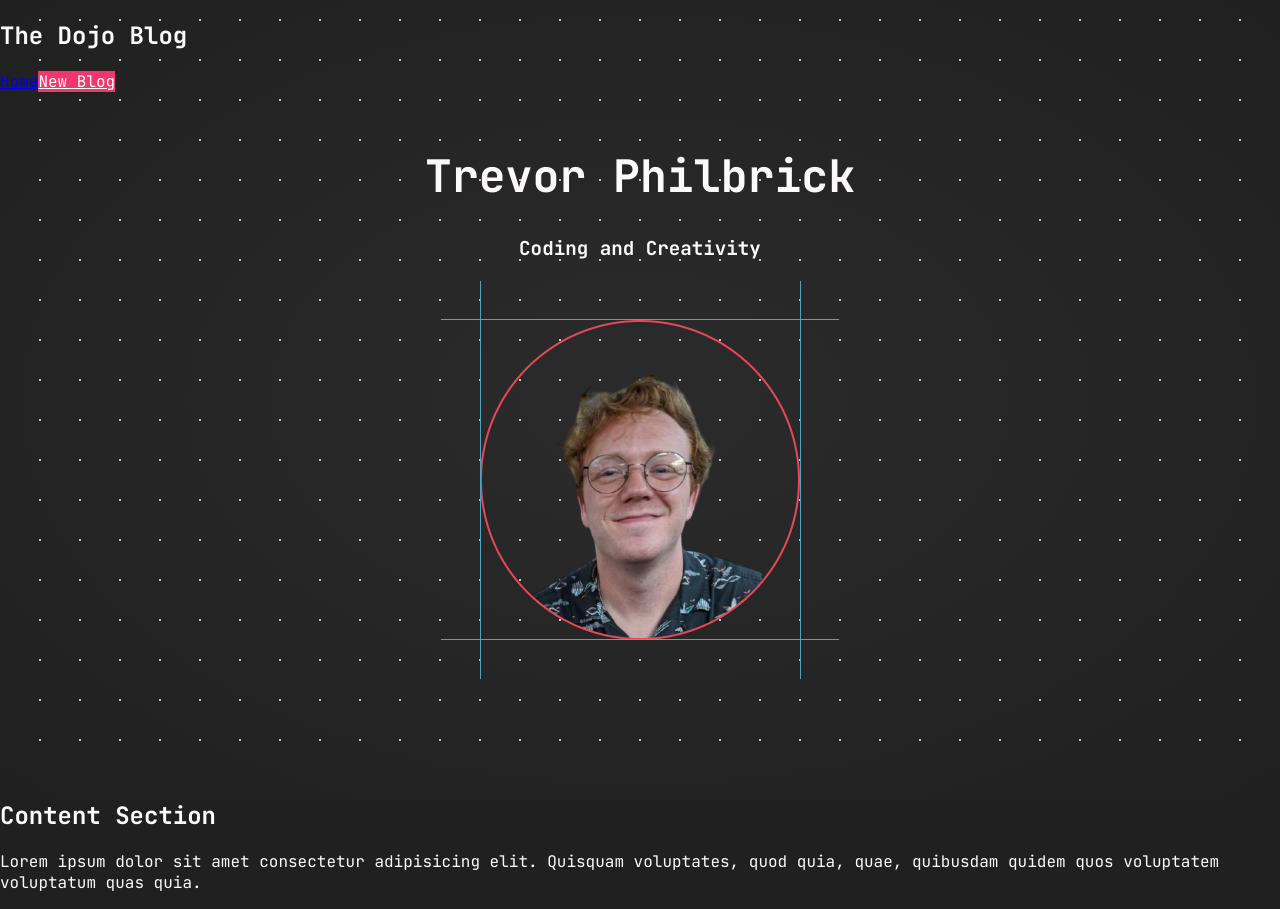
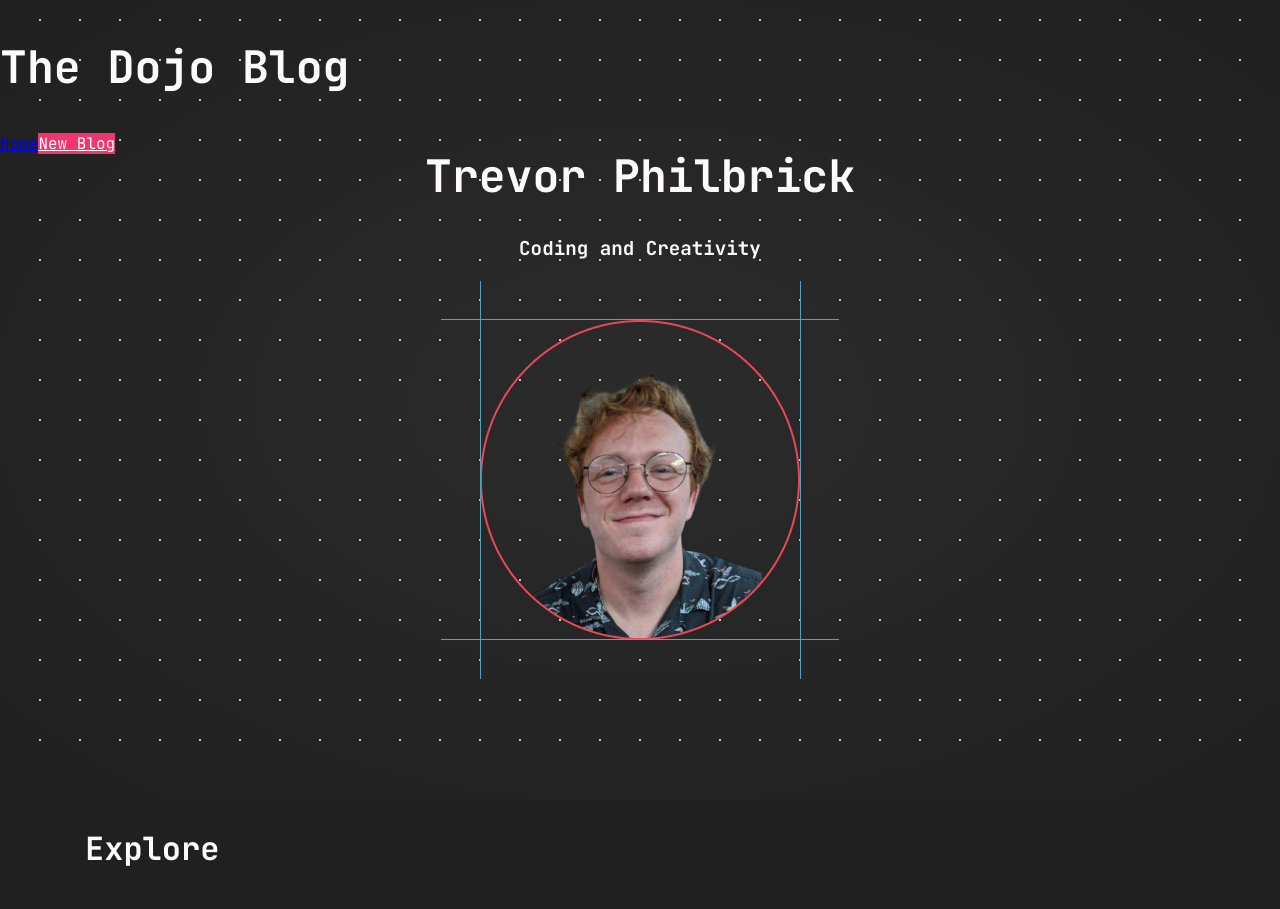
Before and after one commit to trevorphilbrick/portfolio, a React (Create React App) app: page / in a window 1280 px wide. Built offline with nearby package versions, Linux system fonts and the light colour scheme.

Commit message:
added contentcard component

```diff
--- a/src/App.scss
+++ b/src/App.scss
@@ -3,3 +3,16 @@
   src: local("JetBrains-Mono"),
     url("./assets/JetBrainsMono.ttf") format("truetype");
 }
+
+h1{
+font-size: 2.8rem;
+}
+
+h2{
+font-size: 2.0rem;
+}
+
+h3{
+  font-size: 1.2em;
+
+}
--- /dev/null
+++ b/src/components/homeScreen/ContentCard.tsx
@@ -0,0 +1,10 @@
+
+type ContentCardProps = {
+    content: {};
+    onPress?: () => void;
+}
+
+const ContentCard = ({ content, onPress }: Props) => {
+}
+
+export default ContentCard;
--- a/src/components/homeScreen/ContentSection.tsx
+++ b/src/components/homeScreen/ContentSection.tsx
@@ -1,19 +1,49 @@
+import { Container, Row, Col } from 'react-grid-system'
+import '../../css/ContentSection.scss'
+import ContentCard from './ContentCard';
+
+const CONTENT = [
+  {
+    title: 'Explore',
+    description: 'Explore my projects and learn more about me.',
+    image: require('../../assets/heroImage.png'),
+    link: '/projects',
+  },
+  {
+    title: 'Blog',
+    description: 'Read my blog posts and learn more about my thoughts.',
+    image: require('../../assets/heroImage.png'),
+    link: '/blog',
+  },
+  {
+    title: 'Photography',
+    description: 'View my photography and learn more about my interests.',
+    image: require('../../assets/heroImage.png'),
+    link: '/photography',
+  }
+]
+
+
 const ContentSection = () => {
   return (
     <div
       className="content-section"
       style={{ marginTop: "100vh", backgroundColor: "#202020" }}
     >
-      <div className="content-section__title">
-        <h2>Content Section</h2>
-      </div>
-      <div className="content-section__content">
-        <p>
-          Lorem ipsum dolor sit amet consectetur adipisicing elit. Quisquam
-          voluptates, quod quia, quae, quibusdam quidem quos voluptatem
-          voluptatum quas quia.
-        </p>
-      </div>
+      <Container >
+        <Row>
+          <Col>
+            <h2 className='content-header'>Explore</h2>
+          </Col>
+        </Row>
+        <Row>
+          {CONTENT.map((content, index) => (
+            <Col key={index} xs={12} sm={12} md={4} lg={4}>
+              <ContentCard content={content} />
+            </Col>
+          ))}
+        </Row>
+      </Container>
     </div>
   );
 };
--- /dev/null
+++ b/src/css/ContentSection.scss
@@ -0,0 +1,5 @@
+.content-header{
+    @media screen and (max-width: 768px) {
+        text-align: center;
+    }
+}
--- a/src/css/HeroSection.scss
+++ b/src/css/HeroSection.scss
@@ -16,7 +16,6 @@
     .hero-section-content{
         text-align: center;
         .hero-section-content-title{
-            font-size: 2.8em;
             transition: all 0.6s;
             &:hover{
                 transition: all 0.3s;
@@ -28,7 +27,6 @@
             }
         }
         .hero-section-content-description{
-            font-size: 1.2em;
             transition: all 0.6s;
 
             &:hover{
```
